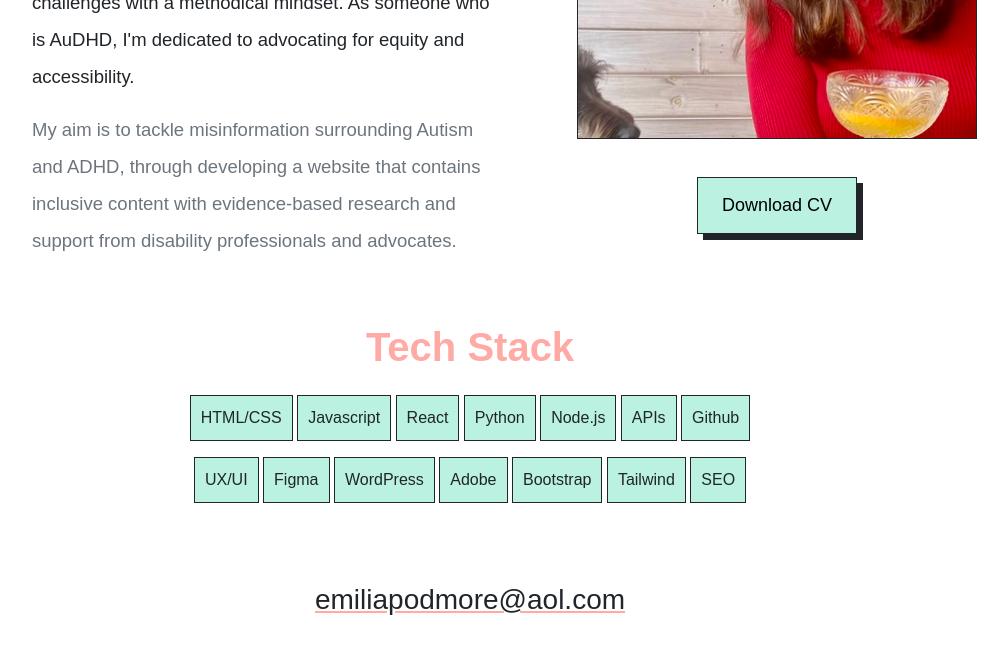
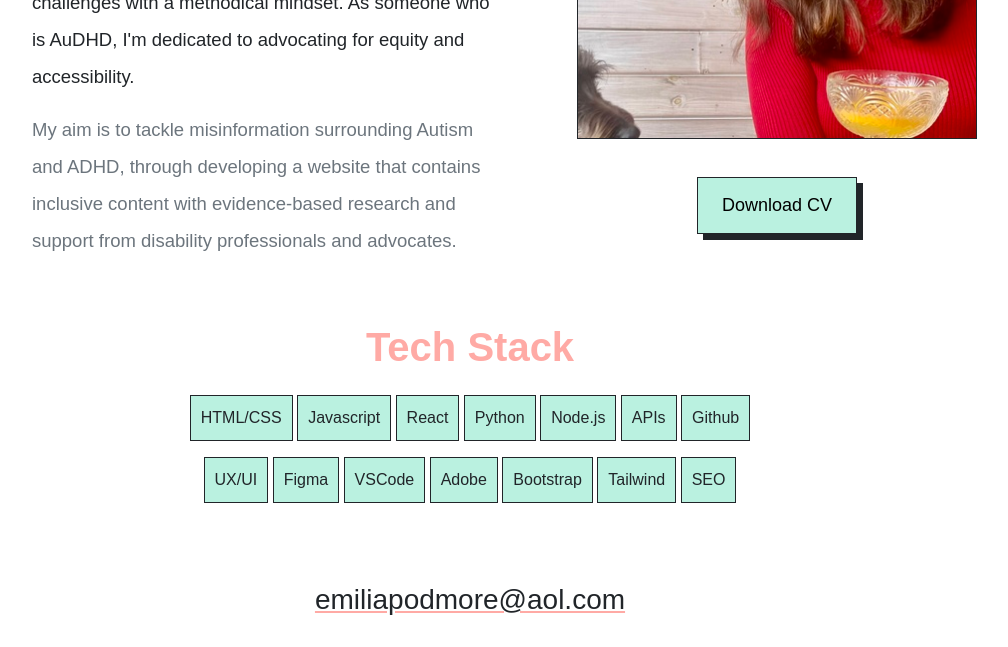
Before and after one commit to EmiliaPodmore/my-portfolio, a plain HTML site: page about.html in a window 1280 px wide. Shown: the part 851-1498 px from the top of the page, without its empty margins (170-1178 px from the left). Drawn offline with nearby package versions, Linux system fonts and the light colour scheme; a web font is replaced by a local one.

Commit message:
Update about.html

```diff
--- a/about.html
+++ b/about.html
@@ -100,7 +100,7 @@
         <br>
         <p class="tag">UX/UI</p>
         <p class="tag">Figma</p>
-        <p class="tag">WordPress</p>
+        <p class="tag">VSCode</p>
         <p class="tag">Adobe</p>
         <p class="tag">Bootstrap</p>
         <p class="tag">Tailwind</p>
```
